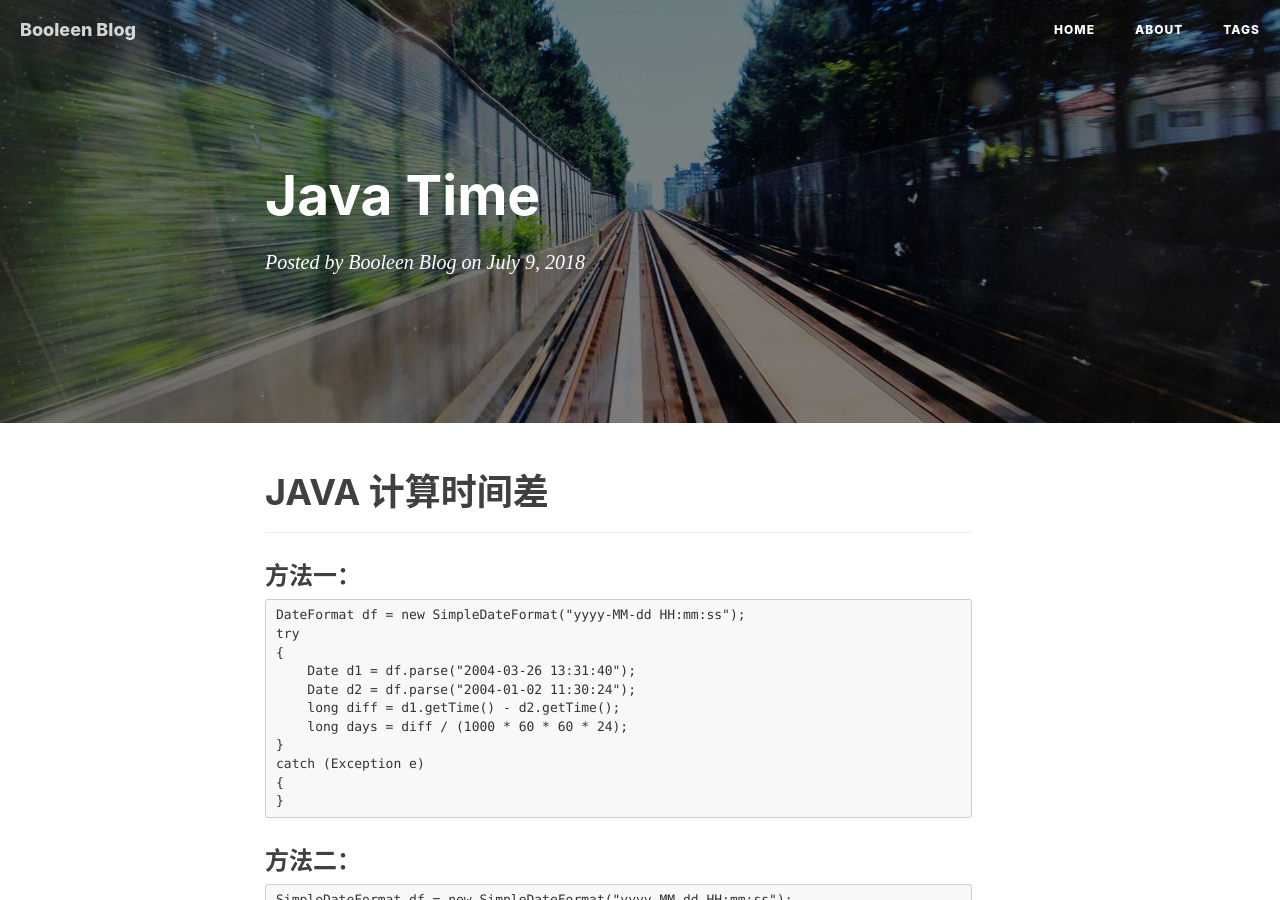
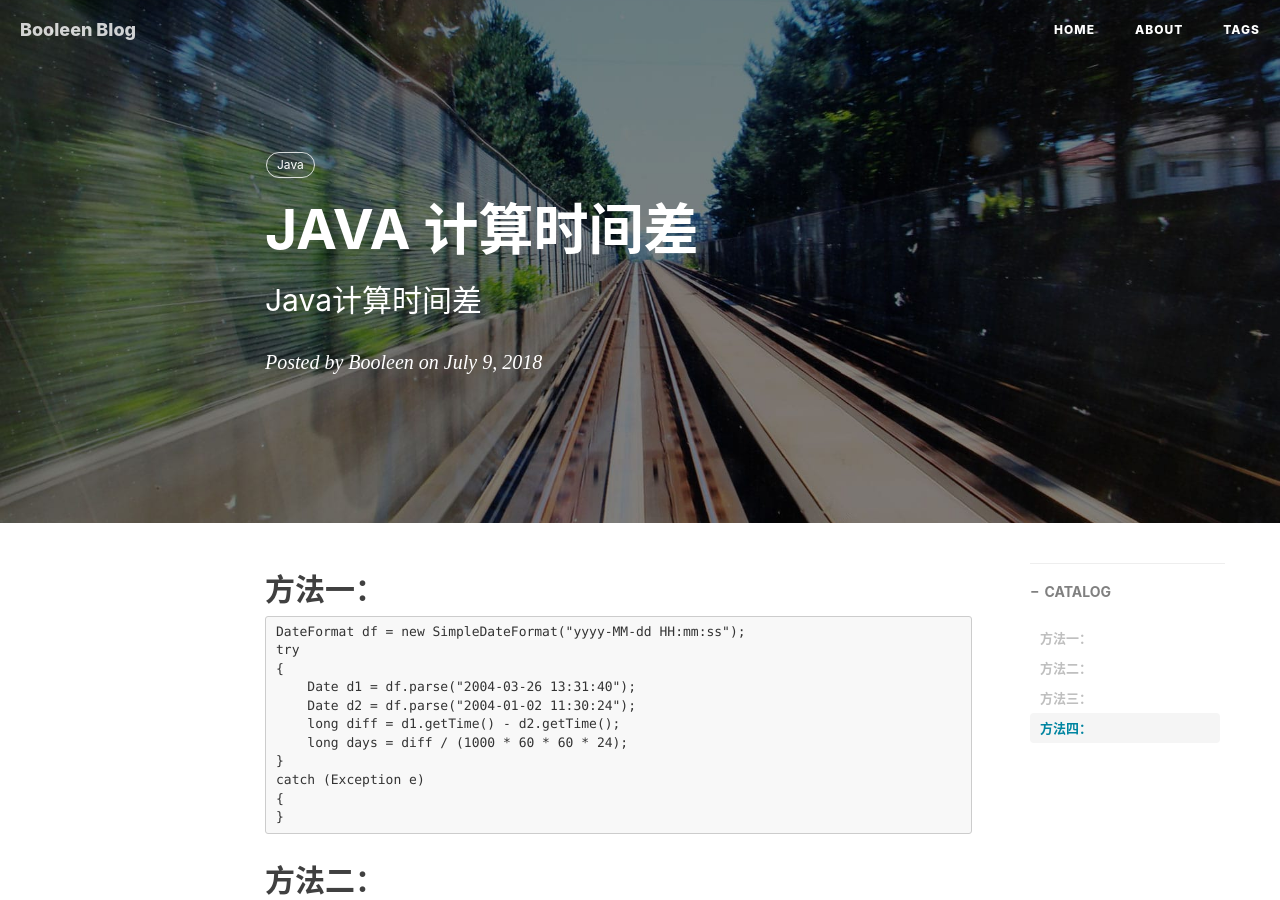
Before and after one commit to zhenghuilin/Blog, a Jekyll site: the page built from _posts/2018-07-09-java-time.md, in a window 1280 px wide and 900 px high. Built offline with Jekyll 4.4.1, drawn with Linux system fonts in a browser that asks for light colours; nearby versions of some CDN libraries; our own code applies the rules of GitHub Pages for plain Markdown files; comment, search, counter and statistics services are not loaded.

Commit message:
修改Java计算时间差的内容头信息0709

````diff
--- a/_posts/2018-07-09-java-time.md
+++ b/_posts/2018-07-09-java-time.md
@@ -1,6 +1,17 @@
-# JAVA 计算时间差
-------
-### 方法一：
+---
+layout:     post
+title:      JAVA 计算时间差
+subtitle:    "Java计算时间差"
+date:       2018-07-09
+author:     Booleen
+header-img: img/post-bg-2015.jpg
+catalog: true
+tags:
+    - Java
+---
+
+
+## 方法一：
 ```Java
 DateFormat df = new SimpleDateFormat("yyyy-MM-dd HH:mm:ss");
 try
@@ -14,7 +25,7 @@ catch (Exception e)
 {
 }
 ```
-### 方法二：
+## 方法二：
 ```Java
 SimpleDateFormat df = new SimpleDateFormat("yyyy-MM-dd HH:mm:ss");
    java.util.Date now = df.parse("2004-03-26 13:31:40");
@@ -27,7 +38,7 @@ SimpleDateFormat df = new SimpleDateFormat("yyyy-MM-dd HH:mm:ss");
    System.out.println(""+day+"天"+hour+"小时"+min+"分"+s+"秒")；
 ```
 
-### 方法三：
+## 方法三：
 ```Java
 SimpleDateFormat dfs = new SimpleDateFormat("yyyy-MM-dd HH:mm:ss");
    java.util.Date begin=dfs.parse("2004-01-02 11:30:24");
@@ -39,7 +50,7 @@ SimpleDateFormat dfs = new SimpleDateFormat("yyyy-MM-dd HH:mm:ss");
    long second1=between%60/60;
    System.out.println(""+day1+"天"+hour1+"小时"+minute1+"分"+second1+"秒");
 ```
-### 方法四：
+## 方法四：
 ```Java
 String s1="2008-01-25 09:12:09";
 String s2="2008-01-29 09:12:11";
````
